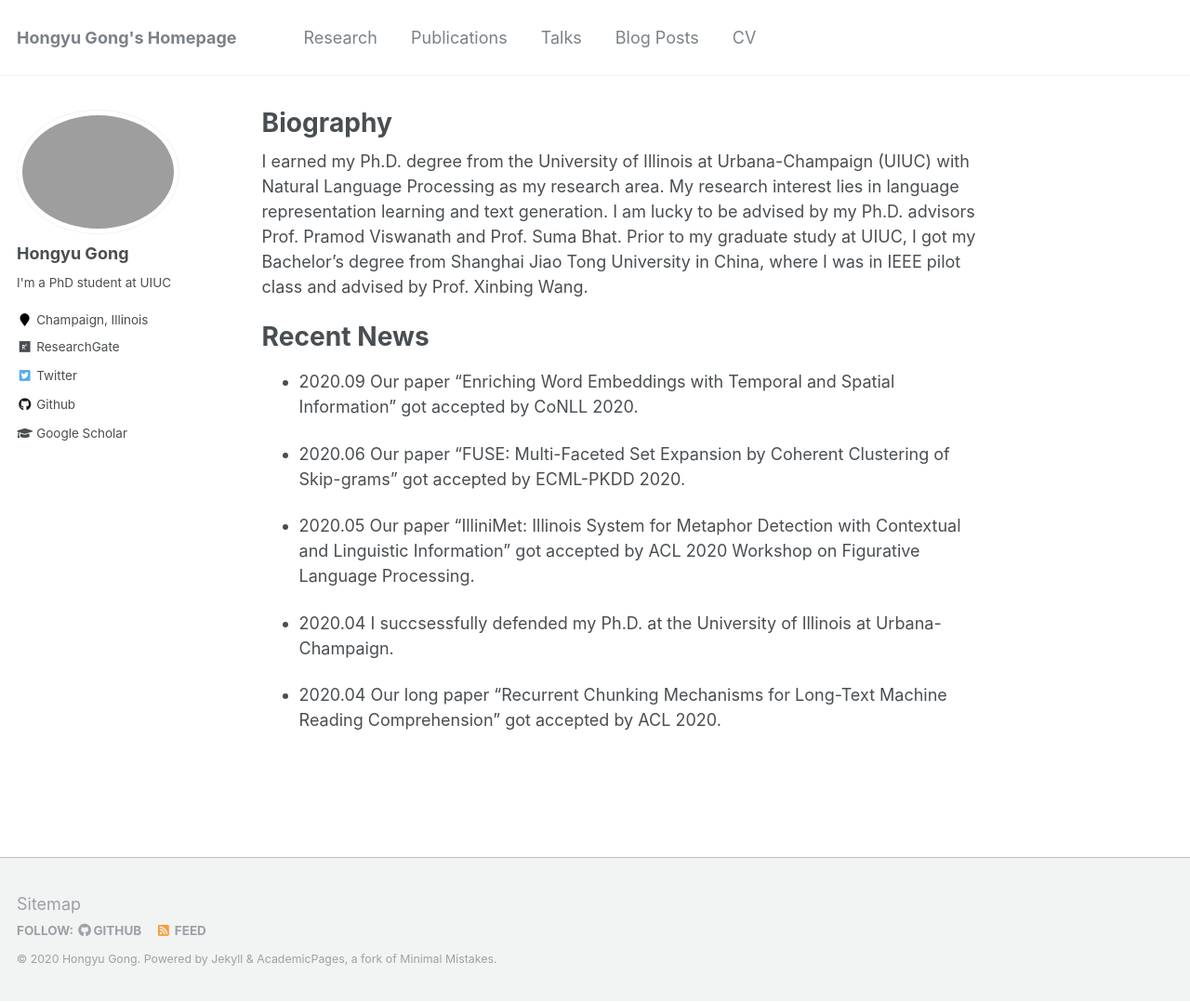
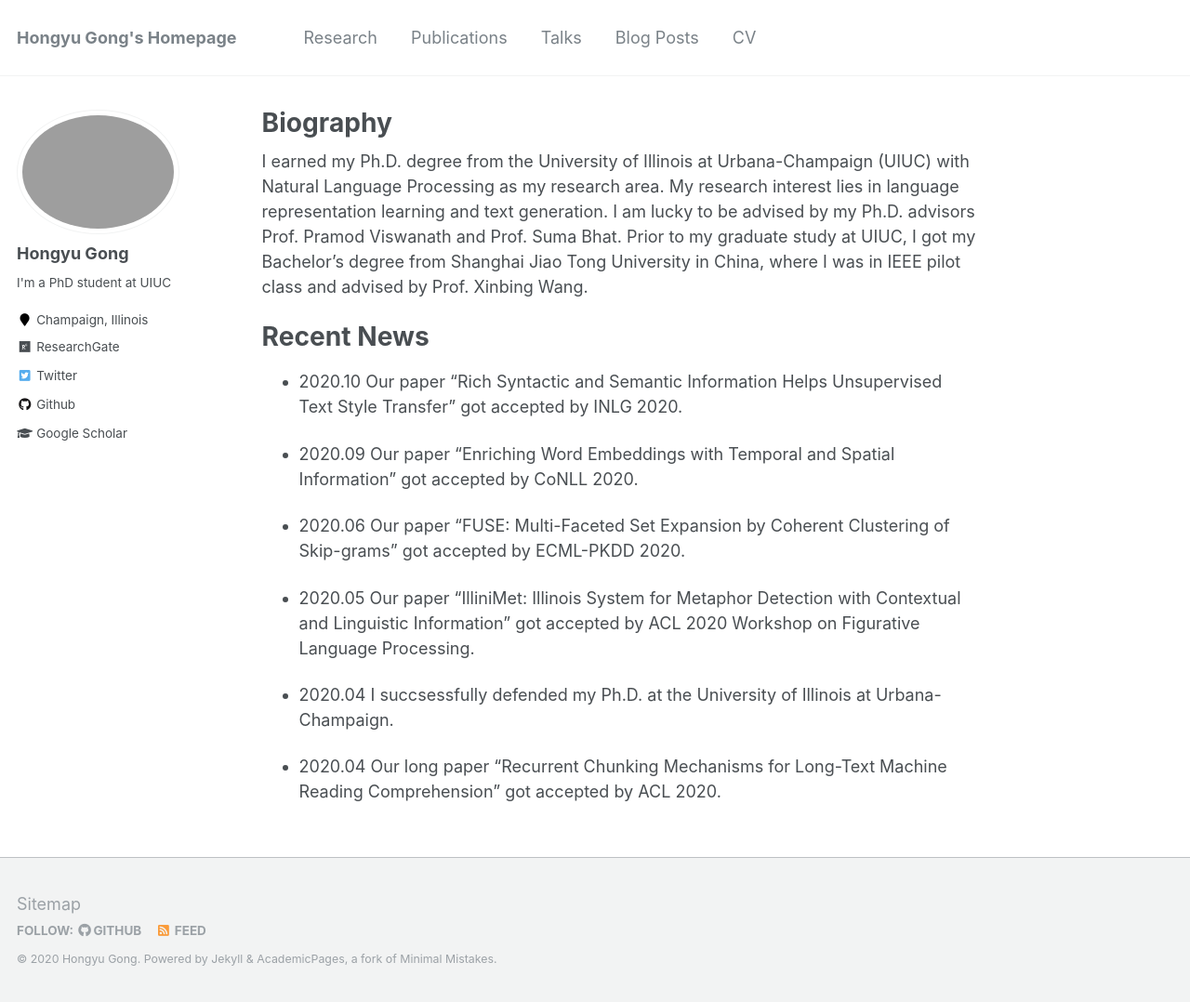
Before and after one commit to HongyuGong/HongyuGong.github.io, a Jekyll site: the page built from _pages/about.md, in a window 1280 px wide and 1078 px high. Shown: the whole window at 93% size. Built offline with Jekyll 4.4.1, drawn with Linux system fonts in a browser that asks for light colours.

Commit message:
Update about.md

```diff
--- a/_pages/about.md
+++ b/_pages/about.md
@@ -14,6 +14,8 @@ I earned my Ph.D. degree from the University of Illinois at Urbana-Champaign (UI
 Recent News
 ======
 
+* 2020.10 Our paper "Rich Syntactic and Semantic Information Helps Unsupervised Text Style Transfer" got accepted by INLG 2020.
+
 * 2020.09 Our paper "Enriching Word Embeddings with Temporal and Spatial Information" got accepted by CoNLL 2020.
 
 * 2020.06 Our paper "FUSE: Multi-Faceted Set Expansion by Coherent Clustering of Skip-grams" got accepted by ECML-PKDD 2020.
```
